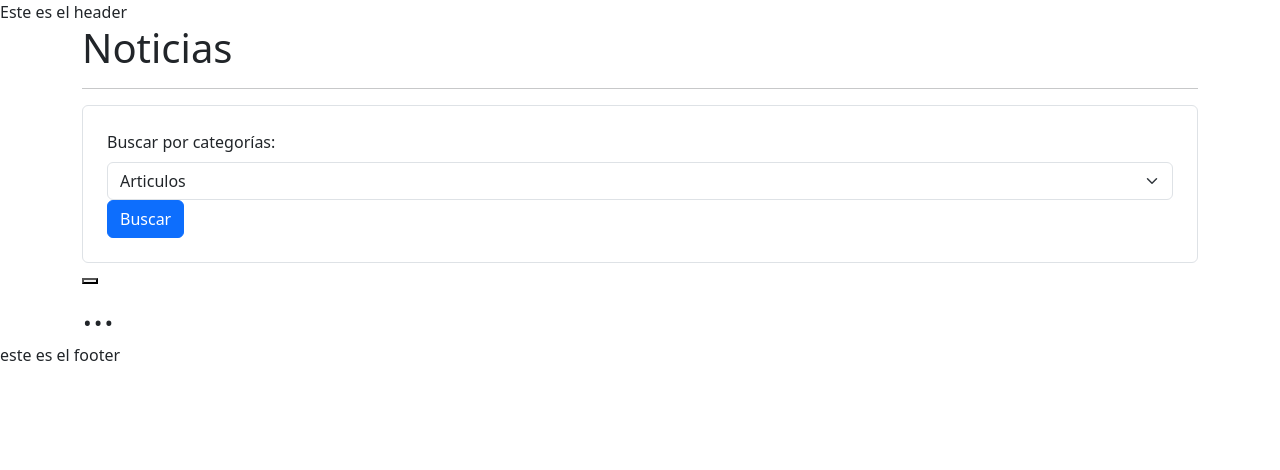
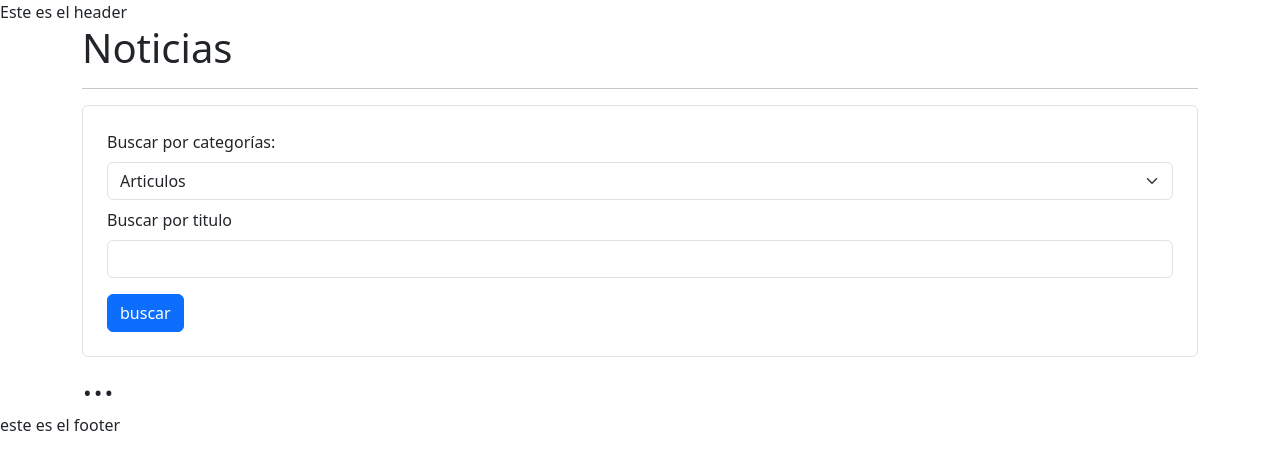
Before and after one commit to Juanivene/tp-React1, a React (Vite) app: page /noticias in a window 1280 px wide. Shown: the top 470 px of the page. Built offline with nearby package versions, Linux system fonts and the light colour scheme.

Commit message:
ejercicio 12 completo

```diff
--- a/src/componentes/WebNoticias/FormNoticias.jsx
+++ b/src/componentes/WebNoticias/FormNoticias.jsx
@@ -4,6 +4,7 @@ import ListaNoticias from "./ListaNoticias";
 const FormNoticias = () => {
   const [noticias, setNoticias] = useState([]);
   const $selectNoticias = useRef();
+  const $inputTitulo = useRef();
 
   const selectUrl = () => {
     let url;
@@ -25,24 +26,32 @@ const FormNoticias = () => {
     try {
       const res = await fetch(url);
       const data = await res.json();
-      setNoticias(data);
+      setNoticias(data.articles);
     } catch (error) {
       console.error(error);
     }
   };
 
+  const handleChange = async () => {
+    await fetchNoticias(selectUrl());
+  };
+
   const handleSubmit = async (e) => {
     e.preventDefault();
-    fetchNoticias(selectUrl());
-  };
-  const oc = () => {
-    console.log(noticias);
+
+    let tituloBusqueda = $inputTitulo.current.value;
+    await fetchNoticias(selectUrl());
+
+    const filterNoticias = noticias.filter((noticia) => {
+      return noticia.title.toLowerCase().includes(tituloBusqueda.toLowerCase());
+    });
+
+    setNoticias(filterNoticias);
   };
 
   return (
     <article>
       <form
-        onSubmit={handleSubmit}
         className="border p-4 rounded mx-auto"
         style={{ maxwidth: `300px` }}
       >
@@ -50,6 +59,7 @@ const FormNoticias = () => {
           Buscar por categorías:
         </label>
         <select
+          onChange={handleChange}
           className="form-select"
           id="categorySelect"
           aria-label="Default select example"
@@ -60,12 +70,26 @@ const FormNoticias = () => {
           <option value="2">Bitcoin </option>
           <option value="3">TechCrunch </option>
         </select>
-
-        <button type="submit" className="btn btn-primary">
-          Buscar
+        <div className="mb-3">
+          <label htmlFor="exampleInputEmail1" className="form-label mt-2">
+            Buscar por titulo
+          </label>
+          <input
+            type="text"
+            className="form-control"
+            id="exampleInputEmail1"
+            aria-describedby="emailHelp"
+            ref={$inputTitulo}
+          />
+        </div>
+        <button
+          type="submit"
+          onClick={handleSubmit}
+          className="btn btn-primary"
+        >
+          buscar
         </button>
       </form>
-      <button onClick={oc}></button>
 
       {noticias.length === 0 ? (
         <h1>...</h1>
--- a/src/componentes/WebNoticias/ListaNoticias.jsx
+++ b/src/componentes/WebNoticias/ListaNoticias.jsx
@@ -1,6 +1,3 @@
-// import { useEffect, useState } from "react";
-// import NoticiaCard from "./NoticiaCard";
-
 import PropTypes from "prop-types";
 import NoticiaCard from "./NoticiaCard";
 
@@ -10,10 +7,11 @@ const ListaNoticias = (props) => {
   return (
     <div>
       <h1>Lista de noticias</h1>
+
       <hr />
       <div className="row g-2">
-        {noticias.articles.length > 0 ? (
-          noticias.articles.map((noticia, index) => (
+        {noticias.length > 0 ? (
+          noticias.map((noticia, index) => (
             <NoticiaCard key={index} noticia={noticia} />
           ))
         ) : (
@@ -26,5 +24,5 @@ const ListaNoticias = (props) => {
 
 export default ListaNoticias;
 ListaNoticias.propTypes = {
-  noticias: PropTypes.object.isRequired,
+  noticias: PropTypes.array.isRequired,
 };
```
